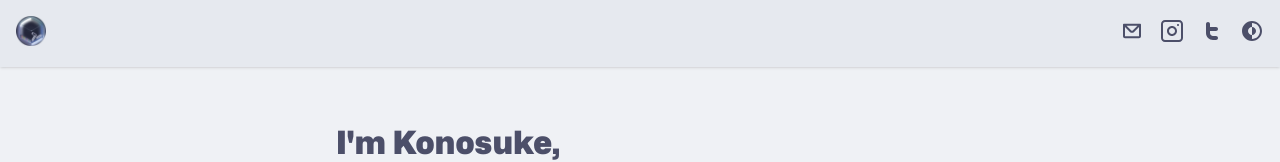
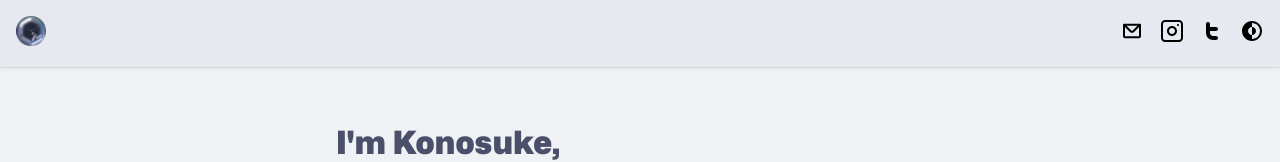
Before and after one commit to sakkke/classic-modern, a plain HTML site: page public/index.html in a window 1280 px wide. Shown: the top 162 px of the page. Drawn offline with Linux system fonts and the light colour scheme.

Commit message:
feat: add SVG files

```diff
--- a/public/index.html
+++ b/public/index.html
@@ -192,10 +192,6 @@
     padding: 0;
   }
 
-  li.nav-icon>a {
-    color: inherit;
-  }
-
   li.icon {
     list-style-type: none;
   }
@@ -239,46 +235,11 @@
     <header>
       <nav>
         <ul>
-          <li class="logo"><a href="/">
-              <img src="icon.avif" alt="Icon">
-            </a></li>
-          <li class="nav-icon"><a href="mailto:w32w64@gmail.com">
-              <svg width="24" height="24" viewBox="0 0 24 24" fill="none" xmlns="http://www.w3.org/2000/svg">
-                <path fill-rule="evenodd" clip-rule="evenodd"
-                  d="M3.00977 5.83789C3.00977 5.28561 3.45748 4.83789 4.00977 4.83789H20C20.5523 4.83789 21 5.28561 21 5.83789V17.1621C21 18.2667 20.1046 19.1621 19 19.1621H5C3.89543 19.1621 3 18.2667 3 17.1621V6.16211C3 6.11449 3.00333 6.06765 3.00977 6.0218V5.83789ZM5 8.06165V17.1621H19V8.06199L14.1215 12.9405C12.9499 14.1121 11.0504 14.1121 9.87885 12.9405L5 8.06165ZM6.57232 6.80554H17.428L12.7073 11.5263C12.3168 11.9168 11.6836 11.9168 11.2931 11.5263L6.57232 6.80554Z"
-                  fill="currentColor" />
-              </svg>
-            </a></li>
-          <li class="nav-icon"><a href="https://www.instagram.com/sakkke_dev/">
-              <svg width="24" height="24" viewBox="0 0 24 24" fill="none" xmlns="http://www.w3.org/2000/svg">
-                <path fill-rule="evenodd" clip-rule="evenodd"
-                  d="M12 7C9.23858 7 7 9.23858 7 12C7 14.7614 9.23858 17 12 17C14.7614 17 17 14.7614 17 12C17 9.23858 14.7614 7 12 7ZM9 12C9 13.6569 10.3431 15 12 15C13.6569 15 15 13.6569 15 12C15 10.3431 13.6569 9 12 9C10.3431 9 9 10.3431 9 12Z"
-                  fill="currentColor" />
-                <path
-                  d="M18 5C17.4477 5 17 5.44772 17 6C17 6.55228 17.4477 7 18 7C18.5523 7 19 6.55228 19 6C19 5.44772 18.5523 5 18 5Z"
-                  fill="currentColor" />
-                <path fill-rule="evenodd" clip-rule="evenodd"
-                  d="M5 1C2.79086 1 1 2.79086 1 5V19C1 21.2091 2.79086 23 5 23H19C21.2091 23 23 21.2091 23 19V5C23 2.79086 21.2091 1 19 1H5ZM19 3H5C3.89543 3 3 3.89543 3 5V19C3 20.1046 3.89543 21 5 21H19C20.1046 21 21 20.1046 21 19V5C21 3.89543 20.1046 3 19 3Z"
-                  fill="currentColor" />
-              </svg>
-            </a></li>
-          <li class="nav-icon"><a href="https://twitter.com/sakkke_dev">
-              <svg width="24" height="24" viewBox="0 0 24 24" fill="none" xmlns="http://www.w3.org/2000/svg">
-                <path fill-rule="evenodd" clip-rule="evenodd"
-                  d="M8 3C9.10457 3 10 3.89543 10 5V8H16C17.1046 8 18 8.89543 18 10C18 11.1046 17.1046 12 16 12H10V14C10 15.6569 11.3431 17 13 17H16C17.1046 17 18 17.8954 18 19C18 20.1046 17.1046 21 16 21H13C9.13401 21 6 17.866 6 14V5C6 3.89543 6.89543 3 8 3Z"
-                  fill="currentColor" />
-              </svg>
-            </a></li>
-          <li class="nav-icon">
-            <label for="dark-mode">
-              <svg width="24" height="24" viewBox="0 0 24 24" fill="none" xmlns="http://www.w3.org/2000/svg">
-                <path d="M12 16C14.2091 16 16 14.2091 16 12C16 9.79086 14.2091 8 12 8V16Z" fill="currentColor" />
-                <path fill-rule="evenodd" clip-rule="evenodd"
-                  d="M12 2C6.47715 2 2 6.47715 2 12C2 17.5228 6.47715 22 12 22C17.5228 22 22 17.5228 22 12C22 6.47715 17.5228 2 12 2ZM12 4V8C9.79086 8 8 9.79086 8 12C8 14.2091 9.79086 16 12 16V20C16.4183 20 20 16.4183 20 12C20 7.58172 16.4183 4 12 4Z"
-                  fill="currentColor" />
-              </svg>
-            </label>
-          </li>
+          <li class="logo"><a href="/"><img src="icon.avif" alt="Icon"></a></li>
+          <li><a href="mailto:w32w64@gmail.com"><img src="./mail.svg" alt="Mail"></a></li>
+          <li><a href="https://www.instagram.com/sakkke_dev/"><img src="./instagram.svg" alt="Instagram"></a></li>
+          <li><a href="https://twitter.com/sakkke_dev"><img src="./twitter.svg" alt="Twitter"></a></li>
+          <li><label for="dark-mode"><img src="./dark-mode.svg" alt="Dark mode"></label></li>
         </ul>
       </nav>
     </header>
```
Also changed, not shown: public/dark-mode.svg (added), public/instagram.svg (added), public/mail.svg (added), public/twitter.svg (added).
